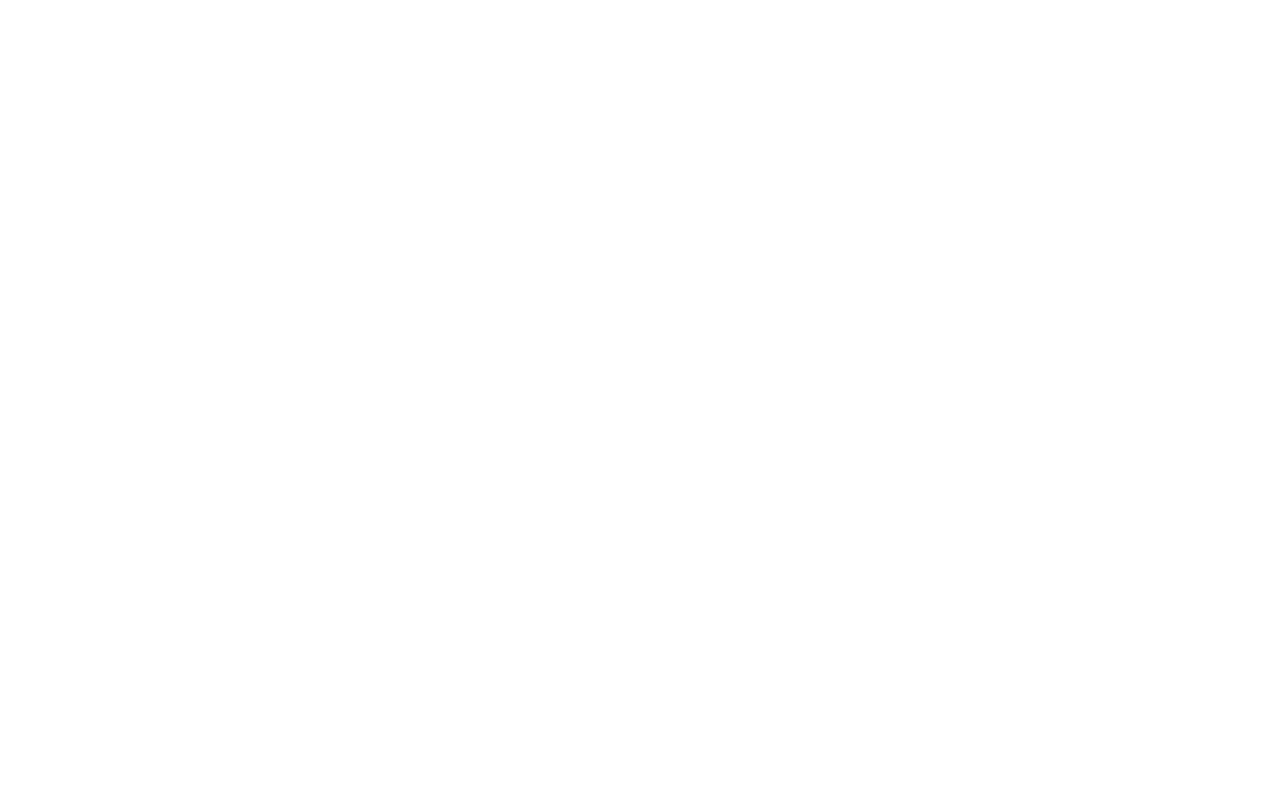
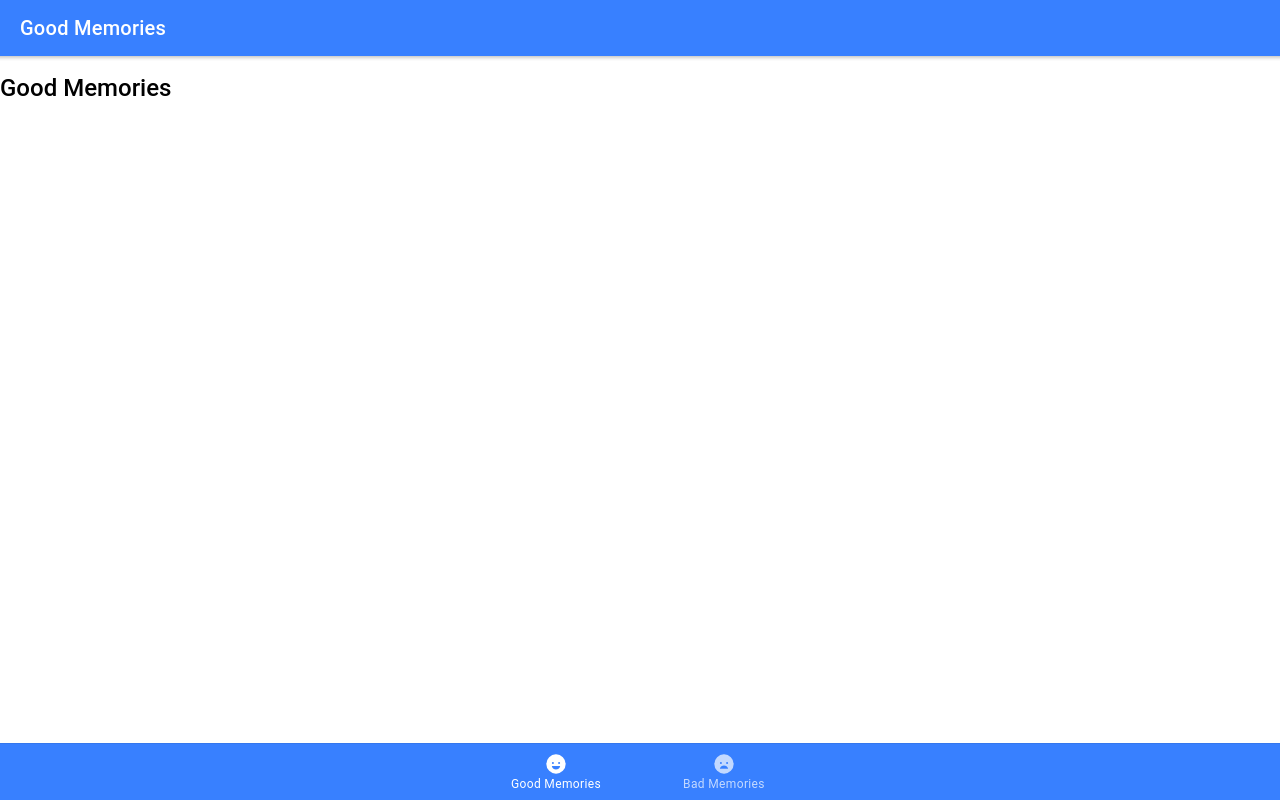
Before and after one commit to zerowu49/ionic-react, a React (Create React App) app: page /good in a window 1280 px wide. Built offline with nearby package versions, Linux system fonts and the light colour scheme.

Commit message:
finish: setup

```diff
--- a/src/App.tsx
+++ b/src/App.tsx
@@ -1,6 +1,7 @@
 import { Redirect, Route } from 'react-router-dom';
-import { IonApp, IonRouterOutlet } from '@ionic/react';
+import { IonApp, IonIcon, IonLabel, IonRouterOutlet, IonTabBar, IonTabButton, IonTabs } from '@ionic/react';
 import { IonReactRouter } from '@ionic/react-router';
+import {happy, sad} from 'ionicons/icons'
 import Home from './pages/Home';
 
 /* Core CSS required for Ionic components to work properly */
@@ -21,18 +22,39 @@
 
 /* Theme variables */
 import './theme/variables.css';
+import GoodMemories from './pages/GoodMemories';
+import BadMemories from './pages/BadMemories';
+import NewMemories from './pages/NewMemories';
 
 const App: React.FC = () => (
   <IonApp>
     <IonReactRouter>
-      <IonRouterOutlet>
-        <Route exact path="/home">
-          <Home />
-        </Route>
-        <Route exact path="/">
-          <Redirect to="/home" />
-        </Route>
-      </IonRouterOutlet>
+      <IonTabs>
+        <IonRouterOutlet>
+          <Route exact path="/">
+            <Redirect to="/good" />
+          </Route>
+          <Route exact path="/good">
+            <GoodMemories />
+          </Route>
+          <Route exact path="/bad">
+            <BadMemories />
+          </Route>
+          <Route exact path="/new">
+            <NewMemories />
+          </Route>
+        </IonRouterOutlet>
+        <IonTabBar  color="primary" slot="bottom">
+          <IonTabButton tab="happy" href="/good">
+            <IonIcon icon={happy}  />
+            <IonLabel>Good Memories</IonLabel>
+          </IonTabButton>
+          <IonTabButton tab="sad" href="/bad">
+            <IonIcon icon={sad}  />
+            <IonLabel>Bad Memories</IonLabel>
+          </IonTabButton>
+        </IonTabBar>
+      </IonTabs>
     </IonReactRouter>
   </IonApp>
 );
--- /dev/null
+++ b/src/pages/BadMemories.tsx
@@ -0,0 +1,24 @@
+import { IonContent, IonHeader, IonPage, IonTitle, IonToolbar } from '@ionic/react';
+import ExploreContainer from '../components/ExploreContainer';
+
+const BadMemories: React.FC = () => {
+  return (
+    <IonPage>
+      <IonHeader>
+        <IonToolbar>
+          <IonTitle>Bad Memories</IonTitle>
+        </IonToolbar>
+      </IonHeader>
+      <IonContent fullscreen>
+        <IonHeader collapse="condense">
+          <IonToolbar>
+            <IonTitle size="large">Bad Memories</IonTitle>
+          </IonToolbar>
+        </IonHeader>
+        <ExploreContainer />
+      </IonContent>
+    </IonPage>
+  );
+};
+
+export default BadMemories;
--- /dev/null
+++ b/src/pages/GoodMemories.tsx
@@ -0,0 +1,34 @@
+import { isPlatform } from '@ionic/core';
+import { IonButton, IonButtons, IonContent, IonFab, IonFabButton, IonHeader, IonIcon, IonPage, IonRouterLink, IonTitle, IonToolbar } from '@ionic/react';
+import { add } from 'ionicons/icons';
+
+const GoodMemories: React.FC = () => {
+  return (
+    <IonPage>
+      <IonHeader>
+        <IonToolbar color="primary">
+          <IonTitle>Good Memories</IonTitle>
+          {isPlatform("ios") && <IonButtons slot="end">
+            <IonRouterLink routerLink="/new">
+              <IonButton>
+                <IonIcon slot="icon-only"  icon={add} />
+              </IonButton>
+            </IonRouterLink>
+          </IonButtons>}
+        </IonToolbar>
+      </IonHeader>
+      <IonContent fullscreen>
+        <h2>Good Memories</h2>
+        {isPlatform("android") && <IonFab vertical="bottom" horizontal="end" slot="fixed">
+          <IonRouterLink routerLink="/new">
+            <IonFabButton>
+              <IonIcon icon={add} />
+            </IonFabButton>
+          </IonRouterLink>
+        </IonFab>}
+      </IonContent>
+    </IonPage>
+  );
+};
+
+export default GoodMemories;
--- /dev/null
+++ b/src/pages/NewMemories.tsx
@@ -0,0 +1,24 @@
+import { IonContent, IonHeader, IonPage, IonTitle, IonToolbar } from '@ionic/react';
+import ExploreContainer from '../components/ExploreContainer';
+
+const NewMemories: React.FC = () => {
+  return (
+    <IonPage>
+      <IonHeader>
+        <IonToolbar>
+          <IonTitle>Add New Memory</IonTitle>
+        </IonToolbar>
+      </IonHeader>
+      <IonContent fullscreen>
+        <IonHeader collapse="condense">
+          <IonToolbar>
+            <IonTitle size="large">New Memory</IonTitle>
+          </IonToolbar>
+        </IonHeader>
+        <ExploreContainer />
+      </IonContent>
+    </IonPage>
+  );
+};
+
+export default NewMemories;
```
